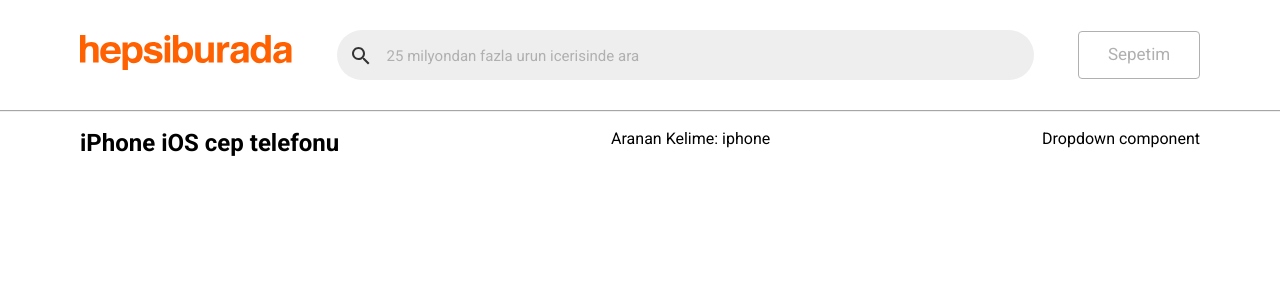
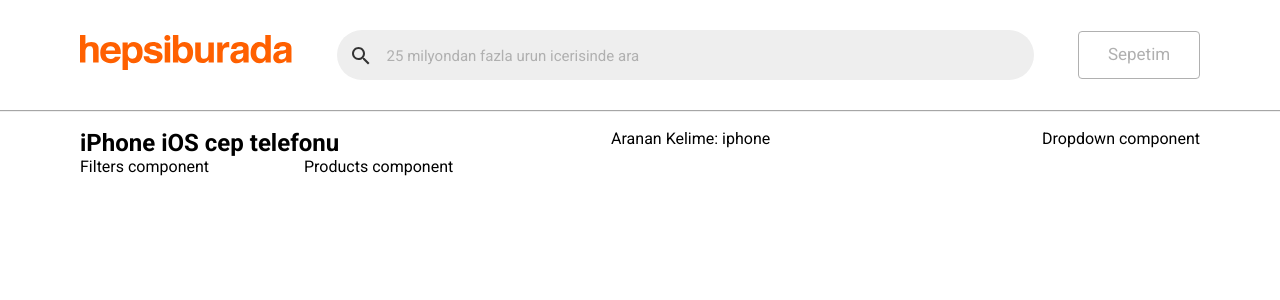
Before and after one commit to enestekin/hb-fe-case, a React (Create React App) app in the folder client/: page / in a window 1280 px wide. Shown: the top 300 px of the page. Built offline with nearby package versions, Linux system fonts and the light colour scheme; no server answers.

Commit message:
listing content boilerplate

```diff
--- a/client/src/App.js
+++ b/client/src/App.js
@@ -1,11 +1,13 @@
 import { Header } from './components';
 import { SubHeader } from './components';
+import { List } from './components';
 
 function App() {
   return (
     <div>
       <Header />
       <SubHeader />
+      <List />
     </div>
   );
 }
--- /dev/null
+++ b/client/src/assets/wrappers/FiltersWrapper.js
@@ -0,0 +1,7 @@
+import styled from 'styled-components';
+
+const Wrapper = styled.div`
+  width: 20%;
+`;
+
+export default Wrapper;
--- /dev/null
+++ b/client/src/assets/wrappers/ListWrapper.js
@@ -0,0 +1,8 @@
+import styled from 'styled-components';
+
+const Wrapper = styled.main`
+  display: flex;
+  padding: 0 80px;
+`;
+
+export default Wrapper;
--- /dev/null
+++ b/client/src/assets/wrappers/ProductsWrapper.js
@@ -0,0 +1,7 @@
+import styled from 'styled-components';
+
+const Wrapper = styled.section`
+  width: 80%;
+`;
+
+export default Wrapper;
--- /dev/null
+++ b/client/src/components/Filters.js
@@ -0,0 +1,6 @@
+import Wrapper from '../assets/wrappers/FiltersWrapper';
+
+const Filters = () => {
+  return <Wrapper>Filters component</Wrapper>;
+};
+export default Filters;
--- /dev/null
+++ b/client/src/components/List.js
@@ -0,0 +1,13 @@
+import { Filters } from './index';
+import { Products } from './index';
+import Wrapper from '../assets/wrappers/ListWrapper';
+
+const List = () => {
+  return (
+    <Wrapper>
+      <Filters />
+      <Products />
+    </Wrapper>
+  );
+};
+export default List;
--- /dev/null
+++ b/client/src/components/Products.js
@@ -0,0 +1,6 @@
+import Wrapper from '../assets/wrappers/ProductsWrapper';
+
+const Products = () => {
+  return <Wrapper>Products component</Wrapper>;
+};
+export default Products;
--- a/client/src/components/index.js
+++ b/client/src/components/index.js
@@ -3,5 +3,8 @@
 import Search from './Search';
 import SubHeader from './SubHeader';
 import Dropdown from './Dropdown';
+import List from './List';
+import Products from './Products';
+import Filters from './Filters';
 
-export { Basket, Header, Search, SubHeader, Dropdown };
+export { Basket, Header, Search, SubHeader, Dropdown, List, Products, Filters };
```
